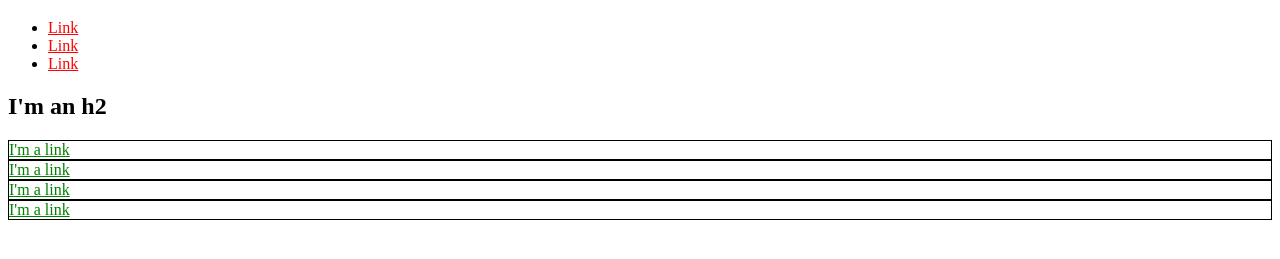
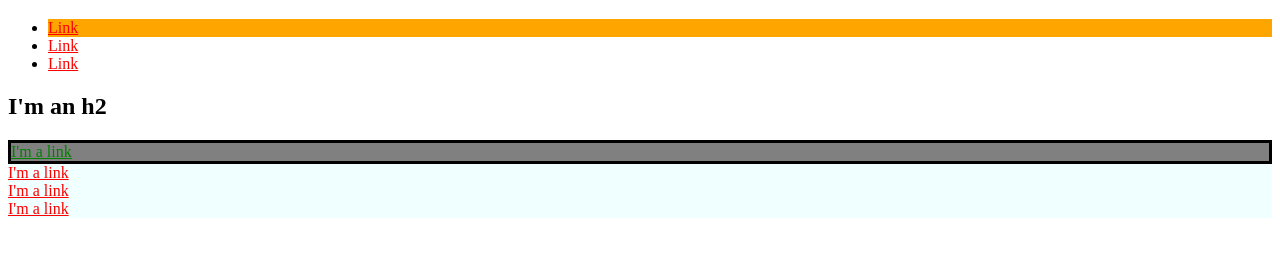
Before and after one commit to PokaTosso/sample_css, a plain HTML site: page index.html in a window 1280 px wide. Shown: the part 61-320 px from the top of the page. Drawn offline with Linux system fonts and the light colour scheme.

Commit message:
Add classes and ids

```diff
--- a/index.html
+++ b/index.html
@@ -3,32 +3,53 @@
   <head>
     <title>Test Page: Don't Panic</title>
     <meta charset="utf-8">
+    <style>
+       a{
+         color: red;
+       }
+      #exec-bio {
+            background-color: gray;
+        }
+     .bio-box{
+        border: 3px solid black;
+     }
+     .bio-box a {
+     color: green;
+      }
+       #link-color  {
+         background-color: orange;
+
+       }
+      .exer-box {
+         background-color: azure;
+       }
+    </style>
   </head>
   <body>
     <h1>I'm an h1</h1>
     <ul>
-      <li>
-      <a href="http://example.com/" style="color: red;">Link</a>
+      <li  id="link-color">
+      <a href="http://example.com/">Link</a>
      </li>
      <li>
-       <a href="http://example.com/" style="color:  red;">Link</a>
+       <a href="http://example.com/">Link</a>
      </li>
      <li>
-       <a href="http://example.com/" style="color: red;">Link</a>
+       <a href="http://example.com/">Link</a>
      </li>
    </ul>
    <h2>I'm an h2</h2>
-   <div style="border: 1px solid black;">
-      <a href="http://example.com/" style="color: green;">I'm a link</a>
+   <div id="exec-bio" class="bio-box">
+      <a href="http://example.com/">I'm a link</a>
    </div>
-   <div style="border: 1px solid black;">
-      <a href="http://example.com/" style="color: green;">I'm a link</a>
+   <div  class="exer-box" class="bio-box">
+      <a href="http://example.com/">I'm a link</a>
     </div>
-    <div style="border: 1px solid black;">
-      <a href="http://example.com/" style="color: green;">I'm a link</a>
+    <div class="exer-box" class="bio-box">
+      <a href="http://example.com/">I'm a link</a>
     </div>
-    <div style="border: 1px solid black;">
-      <a href="http://example.com/" style="color: green;">I'm a link</a>
+    <div  class="exer-box" class="bio-box">
+      <a href="http://example.com/">I'm a link</a>
     </div>
   </body>
 </html>
```
